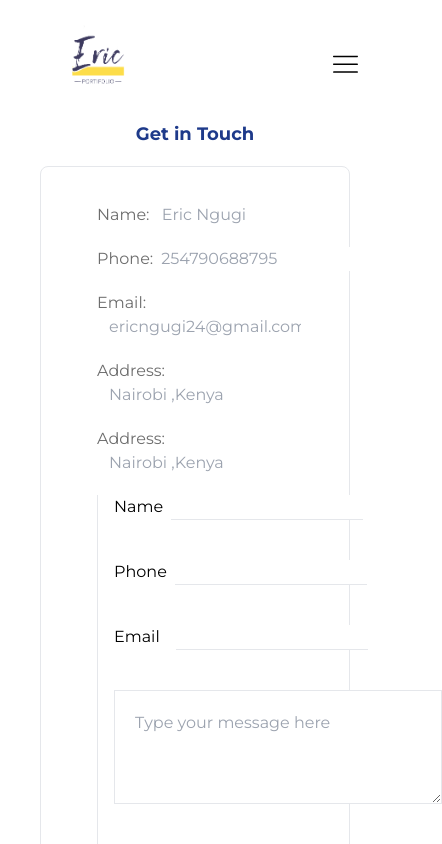
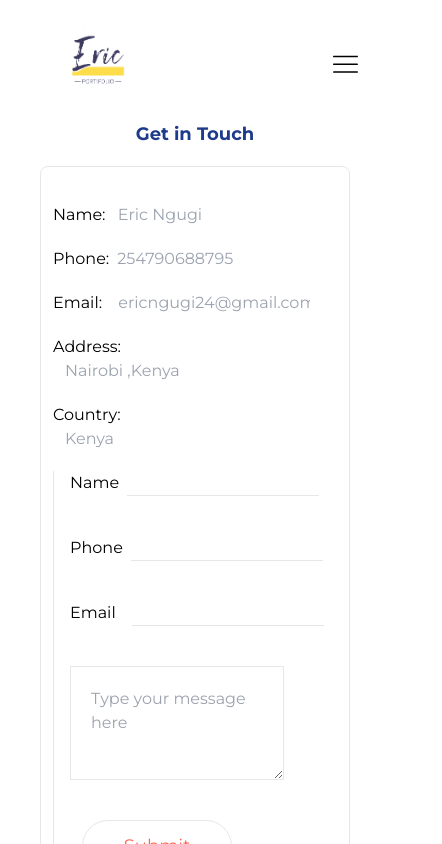
Before and after one commit to erhic/PortfolioV2, a React (Vite) app: page /contact in a window 390 px wide. Shown: the top 844 px of the page, 442 px wide, since content can reach past the window. Built offline with nearby package versions, Linux system fonts and the light colour scheme; a web font is replaced by a local one.

Commit message:
fix: make contact form responsive on mobile devices

```diff
--- a/src/Components/Contactinfo.jsx
+++ b/src/Components/Contactinfo.jsx
@@ -4,31 +4,31 @@ const Contactinfo = ({ view }) => {
   return (
 
     <div className={`pt-16 ${view}`}>
-      <div className="px-10 py-10">
+      <div className="px-10 py-10  max-lg:max-container  ">
         <h2 className="font-montserrat text-lg flex justify-center font-bold text-blue-900 py-5">Get in Touch</h2>
-        <form action="" className="flex max-lg:flex-col px-14 py-9 items-start font-montserrat max-lg:gap-5 hover:border-blue-900 border justify-between rounded-lg">
+        <form action="" className="flex max-lg:flex-col max-lg:justify-center max-lg:px-3 px-14 py-9 items-start font-montserrat  gap-5 hover:border-blue-900 border justify-between rounded-lg">
 
           <div className="flex flex-col gap-5 text-slate-gray ">
             <div className="flex ">
-              <label htmlFor="">Name: </label>
+              <label className="text-black" htmlFor="">Name: </label>
               <input type="text" placeholder=" Eric Ngugi" className="outline-none mx-2" />
             </div>
             <div className="flex ">
-              <label htmlFor="">Phone: </label>
+              <label className="text-black" htmlFor="">Phone: </label>
               <input type="text" placeholder="254790688795" className=" outline-none mx-2" />
             </div>
 
             <div>
-              <label htmlFor="">Email: </label>
+              <label className="text-black" htmlFor="">Email: </label>
               <input type="text" placeholder="ericngugi24@gmail.com" className="outline-none mx-3" />
             </div>
             <div>
-              <label htmlFor="">Address: </label>
+              <label className="text-black" htmlFor="">Address: </label>
               <input type="text" placeholder="Nairobi ,Kenya" className="outline-none mx-3" />
             </div>
             <div>
-              <label htmlFor="">Address: </label>
-              <input type="text" placeholder="Nairobi ,Kenya" className="outline-none mx-3" />
+              <label className="text-black" htmlFor="">Country: </label>
+              <input type="text" placeholder="Kenya" className="outline-none mx-3" />
             </div>
 
           </div>
@@ -46,7 +46,7 @@ const Contactinfo = ({ view }) => {
               <label htmlFor="">Email </label>
               <input type="text" placeholder="" className="border-b hover:border-blue-900 outline-none mx-3" />
             </div>
-            <textarea placeholder="Type your message here" name="" id="" cols="30" rows="3" className="outline-blue-900 p-5 border hover:border-blue-900"></textarea>
+            <textarea placeholder="Type your message here" name="" id="" cols="30" rows="3" className="outline-blue-900 p-5 border max-lg:w-4/5 hover:border-blue-900"></textarea>
             <button className="max-w-[30px] ">
               <Button label="Submit" buttonIcon="" />
             </button>
```
